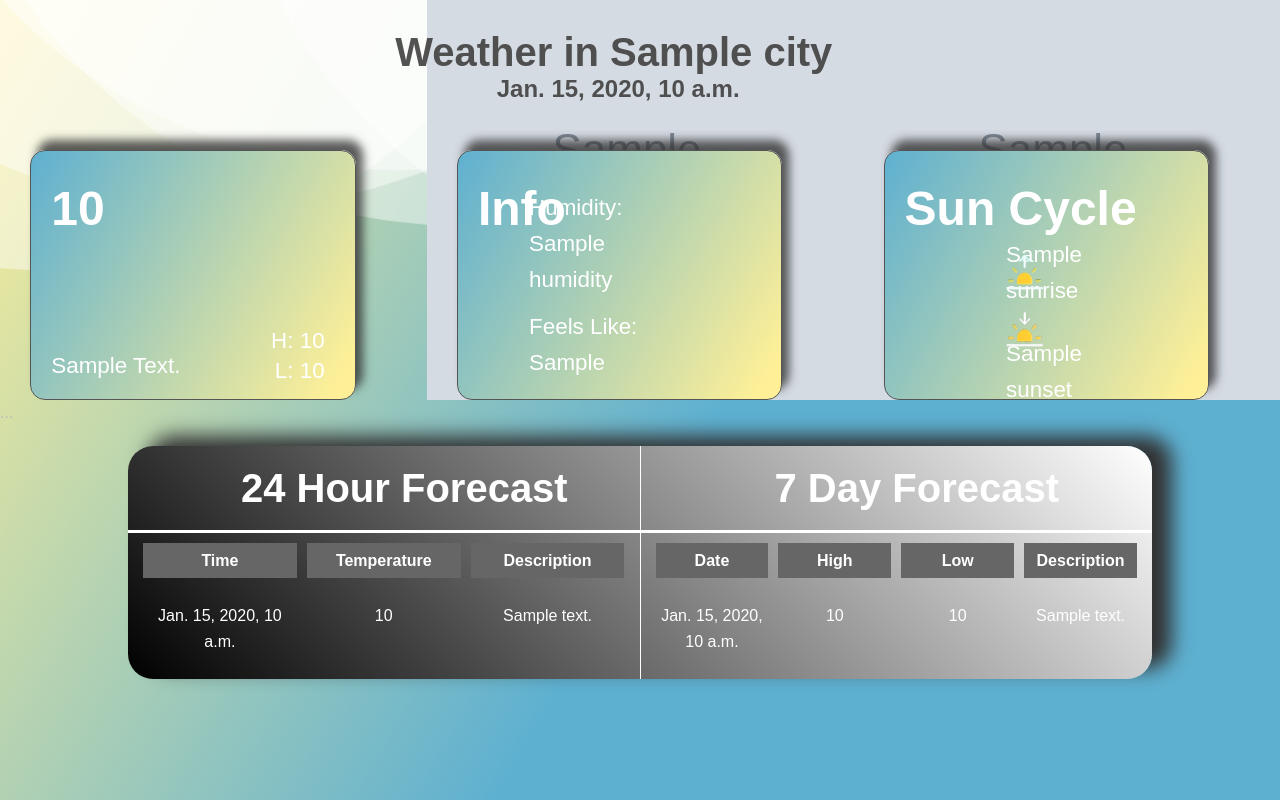
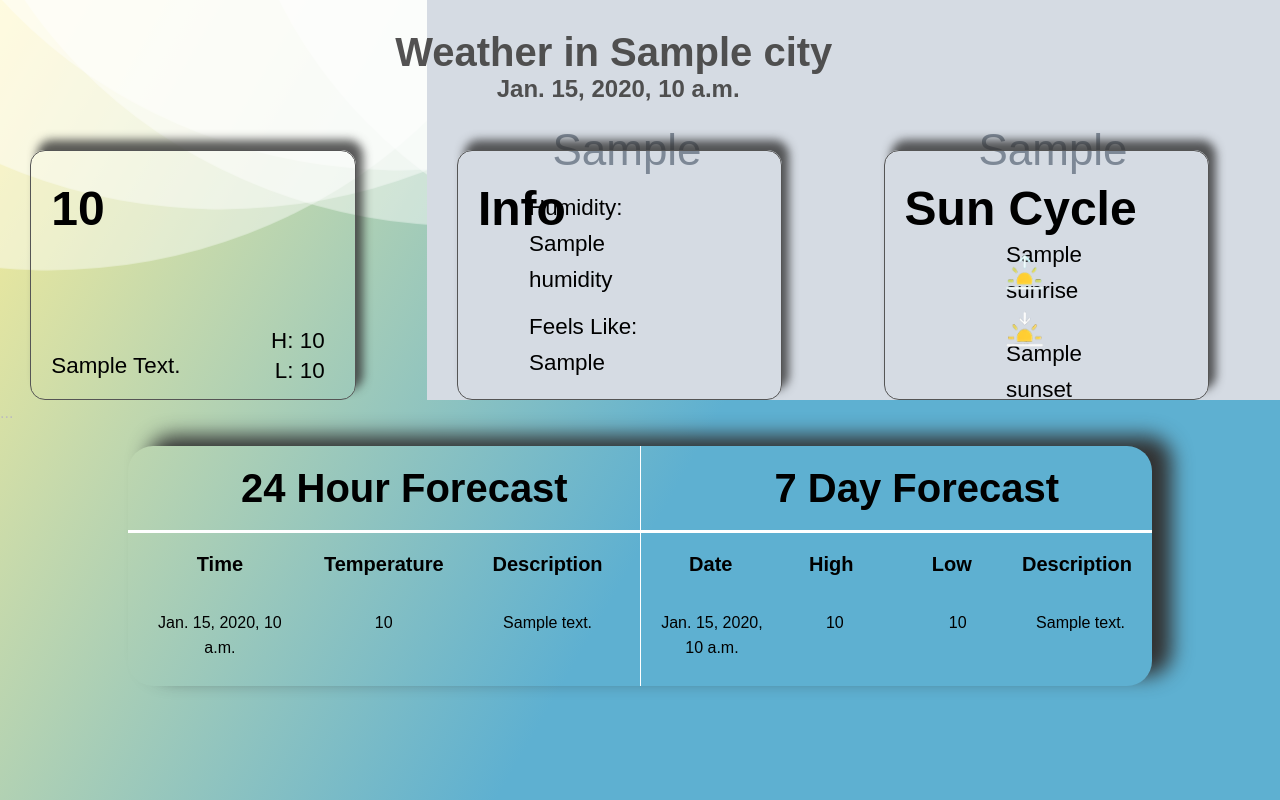
Before and after one commit to tarekchaalan/Weather-App, a Django app: template project/ForecastApp/templates/results.html in a window 1280 px wide. Run offline with Django 4.2, Linux system fonts and the light colour scheme; the template is opened without the code that fills it: most values are stand-ins (such as "Sample title", 1, 10 or a date in 2020); grey boxes marked "Sample" are stand-in pictures.

```diff
--- a/project/ForecastApp/static/results.css
+++ b/project/ForecastApp/static/results.css
@@ -129,12 +129,12 @@ header h1 {
 .rounded-container2,
 .rounded-container3 {
   border: solid 1px #555;
-  background: linear-gradient(120deg, #5eb0d1, #fff097 95%);
+  background: transparent;
   transition: background 0.7s;
   background-size: cover;
   box-shadow: 7px -10px 10px rgba(50, 50, 50, 0.8);
   border-radius: 15px;
-  color: white;
+  color: #000;
   margin-top: 150px;
   margin-left: 5%;
   float: left;
@@ -166,7 +166,7 @@ header h1 {
 .rounded-container2 p,
 .rounded-container3 p {
   margin: 0;
-  color: white;
+  color: #000;
 }
 
 /* Ensure the container does not extend beyond the window's width */
@@ -325,8 +325,9 @@ table {
   position: relative; /* Position the table relative to its parent */
   left: 10%;
   width: 80%; /* Table takes up full width of its parent */
+  height: 100%;
   border-collapse: collapse; /* Remove space between table cells */
-  background: linear-gradient(45deg, black, white 100%);
+  background: transparent;
   transition: background 0.7s;
   background-size: cover;
   box-shadow: 20px -10px 20px rgba(50, 50, 50, 1);
@@ -336,7 +337,7 @@ table {
 
 table td {
   width: 50%; /* Each cell takes up half the table */
-  color: white; /* White text in the cells */
+  color: #000; /* White text in the cells */
   padding: 10px; /* Padding inside the cells for content */
   justify-content: center;
 }
@@ -420,7 +421,8 @@ td {
   padding: 5px;
   border: none;
   font-weight: bold;
-  background-color: #666;
+  font-size: 20px;
+  background-color: transparent;
   margin: 0 5px; /* Some space between each header item for better appearance */
 }
 
@@ -435,3 +437,15 @@ td {
   padding: 5px;
   margin: 0 5px; /* Some space between each item for better appearance */
 }
+
+#forecastdays {
+  display: flex;
+  flex-direction: column;
+  justify-content: space-between; /* This spreads the items evenly */
+  height: 95%; /* Use the full height */
+}
+
+table tr,
+table td {
+  height: 100%; /* Ensure the row and cell take full height */
+}
```
